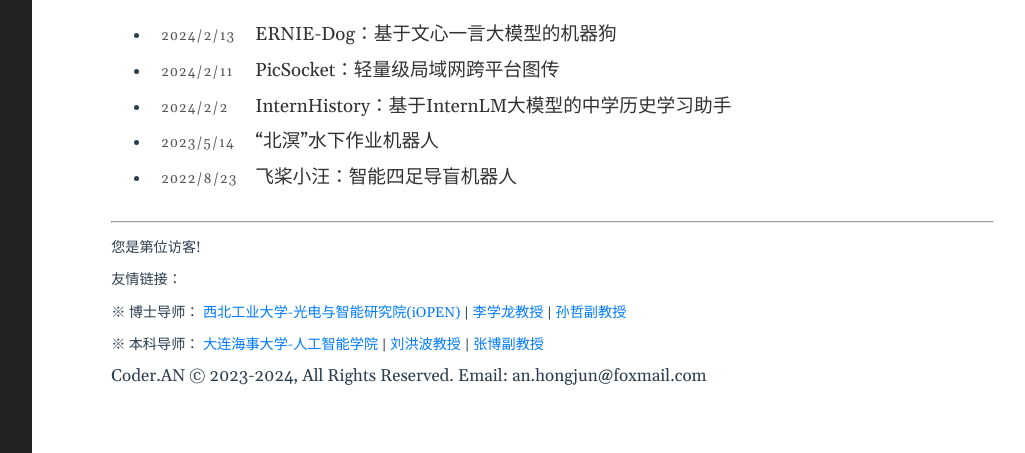
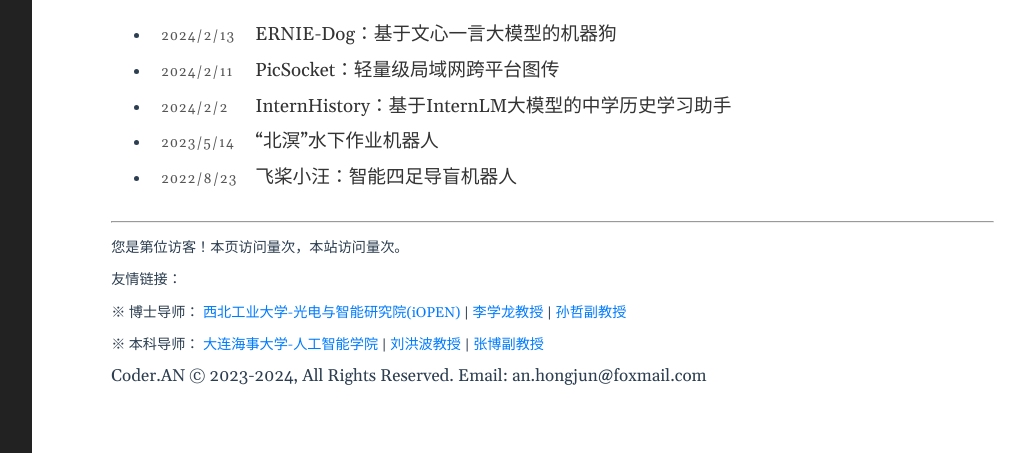
Before and after one commit to BestAnHongjun/HomePage, a PHP site: page /index.php in a window 1280 px wide. Shown: the part 854-1307 px from the top of the page, without its empty margins (207-1232 px from the left). Run offline with PHP 8.4, Linux system fonts and the light colour scheme; some libraries are stand-ins or nearby versions.

Commit message:
update footer

```diff
--- a/layouts/footer.php
+++ b/layouts/footer.php
@@ -1,5 +1,5 @@
 <hr>
-<span id="busuanzi_container_site_pv"><small>您是第<span id="busuanzi_value_site_pv"></span>位访客!</small></span><br>
+<span id="busuanzi_container_site_pv"><small>您是第<span id="busuanzi_value_site_uv"></span>位访客！本页访问量<span id="busuanzi_value_page_pv"></span>次，本站访问量<span id="busuanzi_value_site_pv"></span>次。</small></span><br>
 <span><small>友情链接：<br>
     ※&nbsp;博士导师：
     <a href="https://iopen.nwpu.edu.cn/">西北工业大学-光电与智能研究院(iOPEN)</a> |
```
